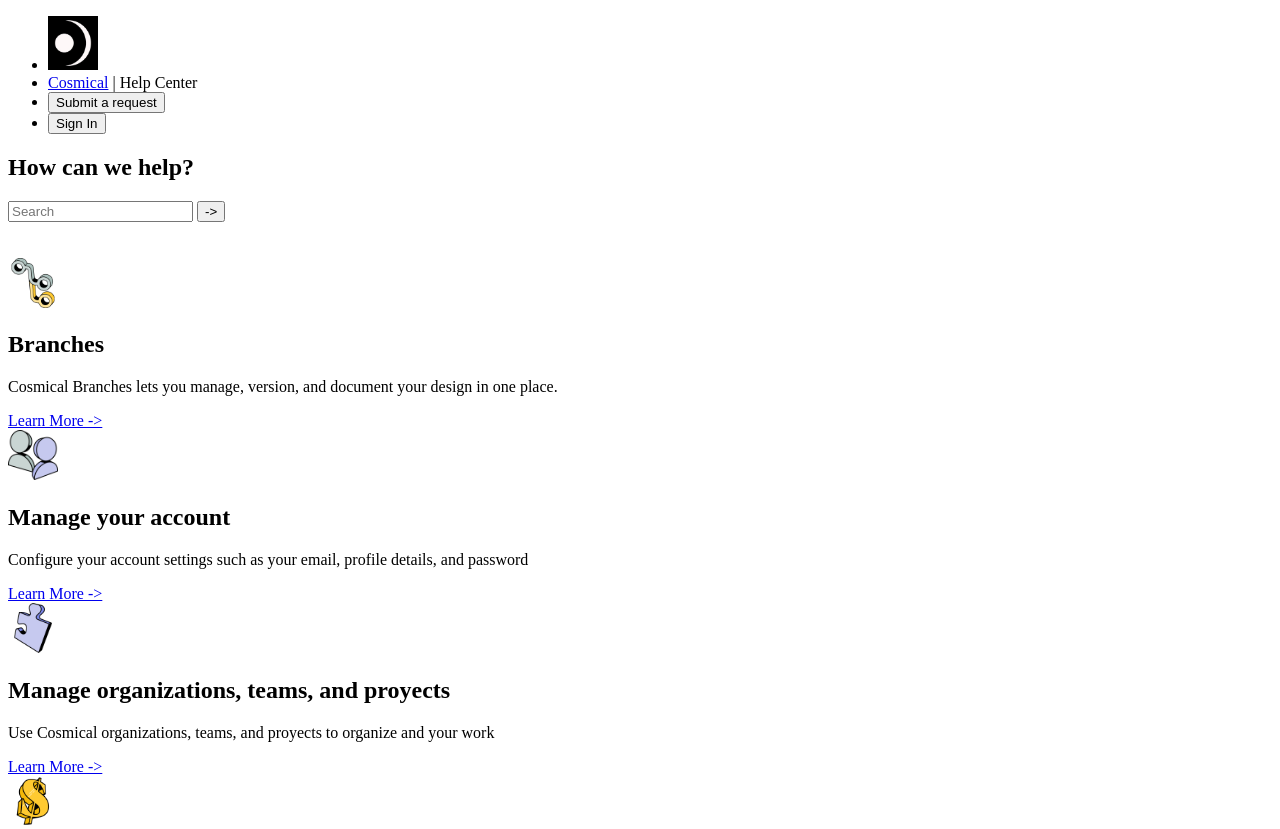
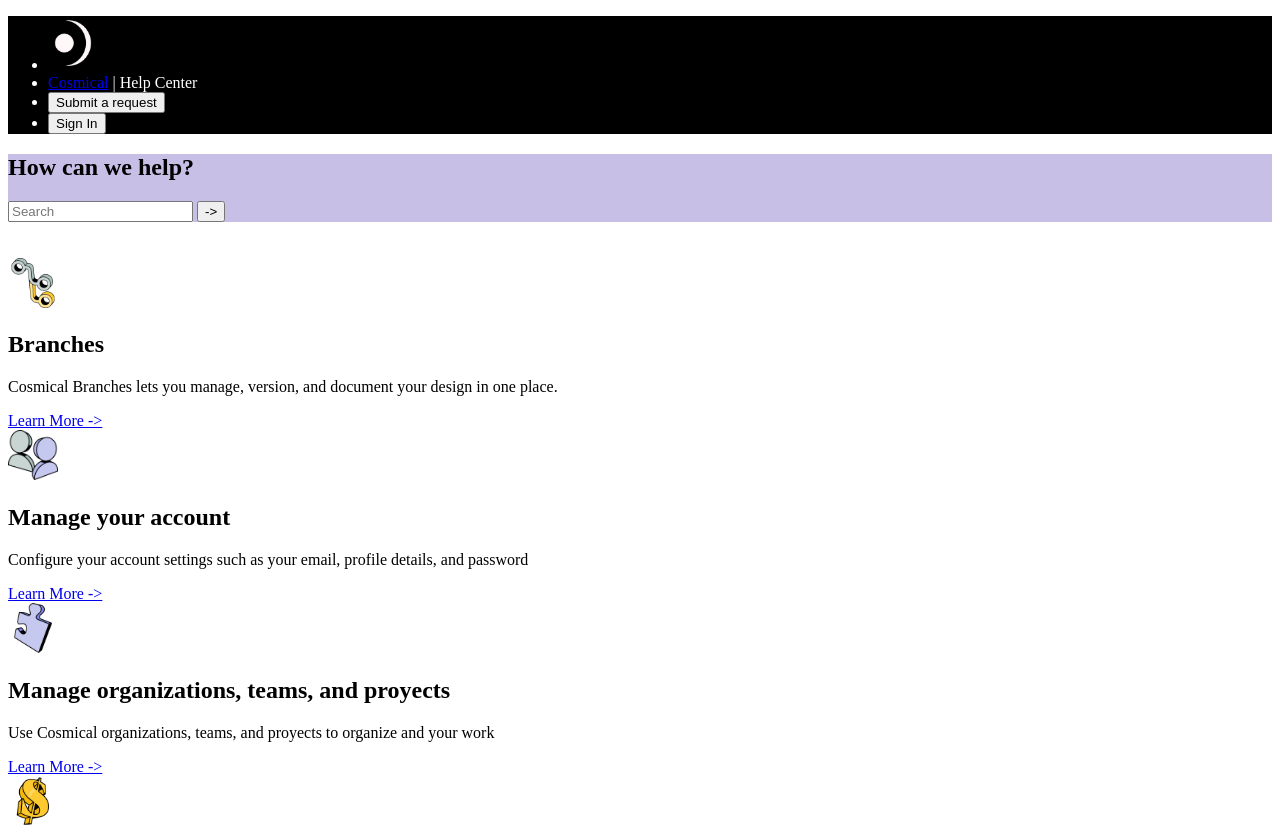
Before and after one commit to A24RubenLP/ejercicio3, a plain HTML site: page index.html in a window 1280 px wide. Shown: the top 829 px of the page. Drawn offline with Linux system fonts and the light colour scheme.

Commit message:
First css

```diff
--- a/index.html
+++ b/index.html
@@ -4,6 +4,7 @@
     <meta charset="UTF-8">
     <meta name="viewport" content="width=device-width, initial-scale=1.0">
     <title>Cosmical Page</title>
+    <link rel="stylesheet" href="styles.css">
 </head>
 <body>
     <header>
@@ -18,7 +19,7 @@
         </nav>
     </header>
     <main>
-        <section>
+        <section id="first">
             <h1>How can we help?</h1>
             <form action="Search">
                 <input type="search" name="search" id="search" placeholder="Search">
--- /dev/null
+++ b/styles.css
@@ -0,0 +1,11 @@
+header{
+    background-color: black;
+    color:white;
+}
+#first{
+    background-color: #C8BFE7;
+}
+footer{
+    background-color: black;
+    color:white;
+}
```
